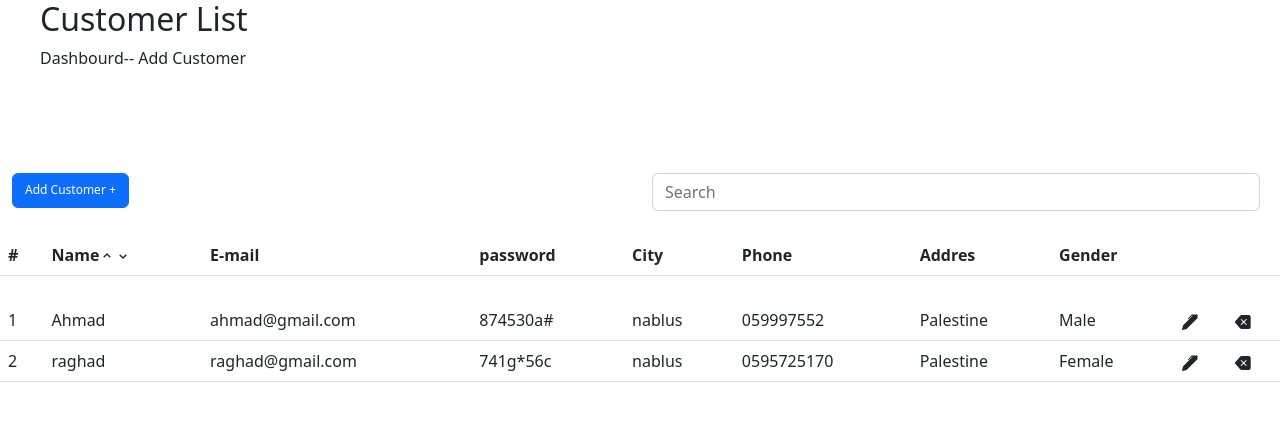
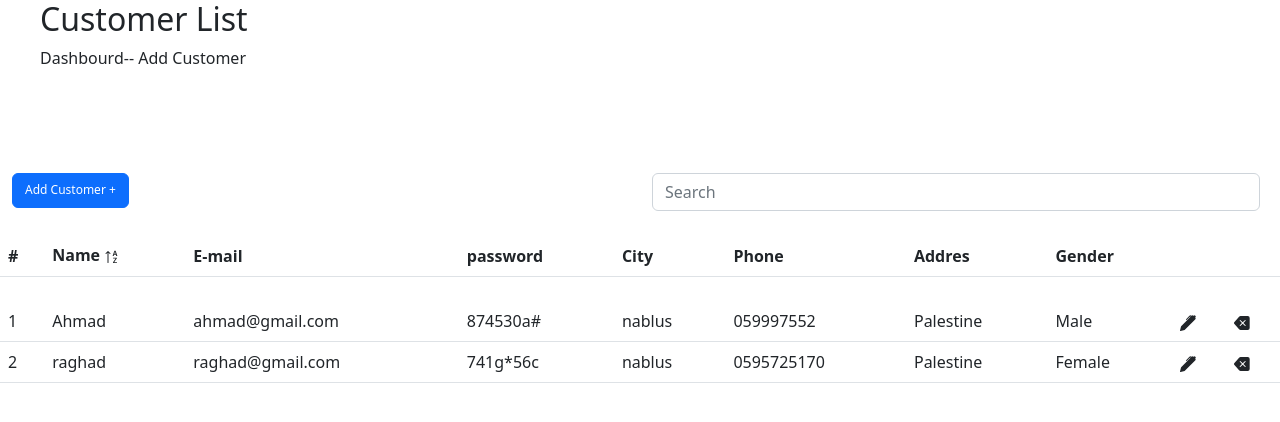
Before and after one commit to iMohammadSawalha/storify, a React (Create React App) app: page / in a window 1280 px wide. Shown: the top 422 px of the page. Built offline with nearby package versions, Linux system fonts and the light colour scheme.

Commit message:
sort data

```diff
--- a/src/components/Addcustomer/EditableRow.js
+++ b/src/components/Addcustomer/EditableRow.js
@@ -10,7 +10,9 @@ import { BsX } from "react-icons/bs";
         <>
 
             <tr id='edit'>
+
             <td>  {editFormData.ind}  </td>
+
                 <td> <input type="text" name="name" defaultValue={editFormData.name} onChange={handleEditFormChange} /></td>
 
                 <td> <input type="text" name="email" defaultValue={editFormData.email} onChange={handleEditFormChange} /></td>
--- a/src/components/Addcustomer/ListCu.js
+++ b/src/components/Addcustomer/ListCu.js
@@ -3,13 +3,12 @@ import { useState ,Fragment} from 'react'
 import './ListStyle.css'
 import PopupCu from './PopupCu';
 import jsonData from './data.json';
-import { BiChevronUp } from "react-icons/bi";
-import { BiChevronDown } from "react-icons/bi";
 import Form from 'react-bootstrap/Form';
 import EditableRow from './EditableRow';
 import ReadOnlyRow from './ReadOnlyRow';
 import { Table } from 'react-bootstrap';
-
+import { BsSortAlphaUp } from "react-icons/bs";
+import { BsSortAlphaDown } from "react-icons/bs";
   const ListC = () => {
     const [editFormData, setEditFormData] = useState({
 
@@ -26,18 +25,23 @@ import { Table } from 'react-bootstrap';
       const [CustomerDataLength, setCustomerDataLength] = useState(customerData.length + 1);
       const [search, setSearch] = useState('');
 
+      const [isActive, setIsActive] = useState(true);
+
+
       // sort......
       const onSorterDow =(e)=>{
 
         const sortedData=[...customerData]
           sortedData.sort((a,b)=>a.name < b.name ? 1 : -1)
         setcustomerData(sortedData);
+
        };
        const onSorterUp =(e)=>{
 
         const sortedData=[...customerData]
           sortedData.sort((a,b)=>a.name < b.name ? -1 : 1)
         setcustomerData(sortedData);
+
        };
 
 
@@ -151,9 +155,11 @@ const handleEditFormChange = (event) => {
           <Table  className='listC' >
            <thead >
             <tr >
-              <th>#</th>
-              <th >
-                Name<BiChevronUp onClick={()=>onSorterUp()}/>< BiChevronDown onClick={()=>onSorterDow()}/> </th>
+
+            <th>#</th>
+              <th >  Name <div id='sort'  onClick={() => setIsActive(!isActive)}>
+     {isActive ? <BsSortAlphaUp onClick={()=>onSorterDow()}/> :<BsSortAlphaDown onClick={()=>onSorterUp()}/>}
+   </div> </th>
               <th>E-mail</th>
               <th>password</th>
               <th>City</th>
--- a/src/components/Addcustomer/ListStyle.css
+++ b/src/components/Addcustomer/ListStyle.css
@@ -38,3 +38,7 @@ th.listC,td.listC{
 .listC{
     overflow-x: auto;
 }
+#sort{
+    margin-left: 52px;
+    margin-top: -23px;
+}
```
